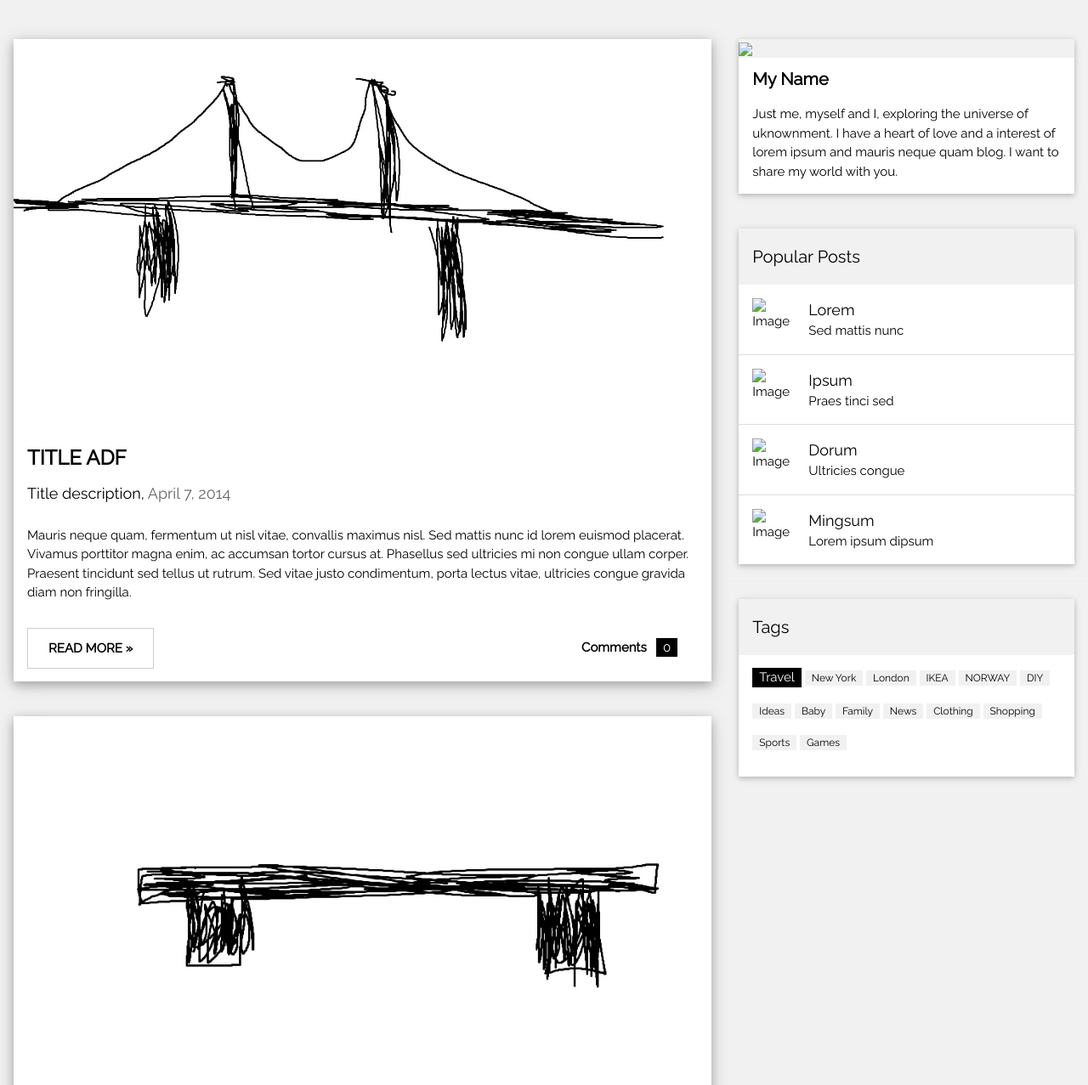
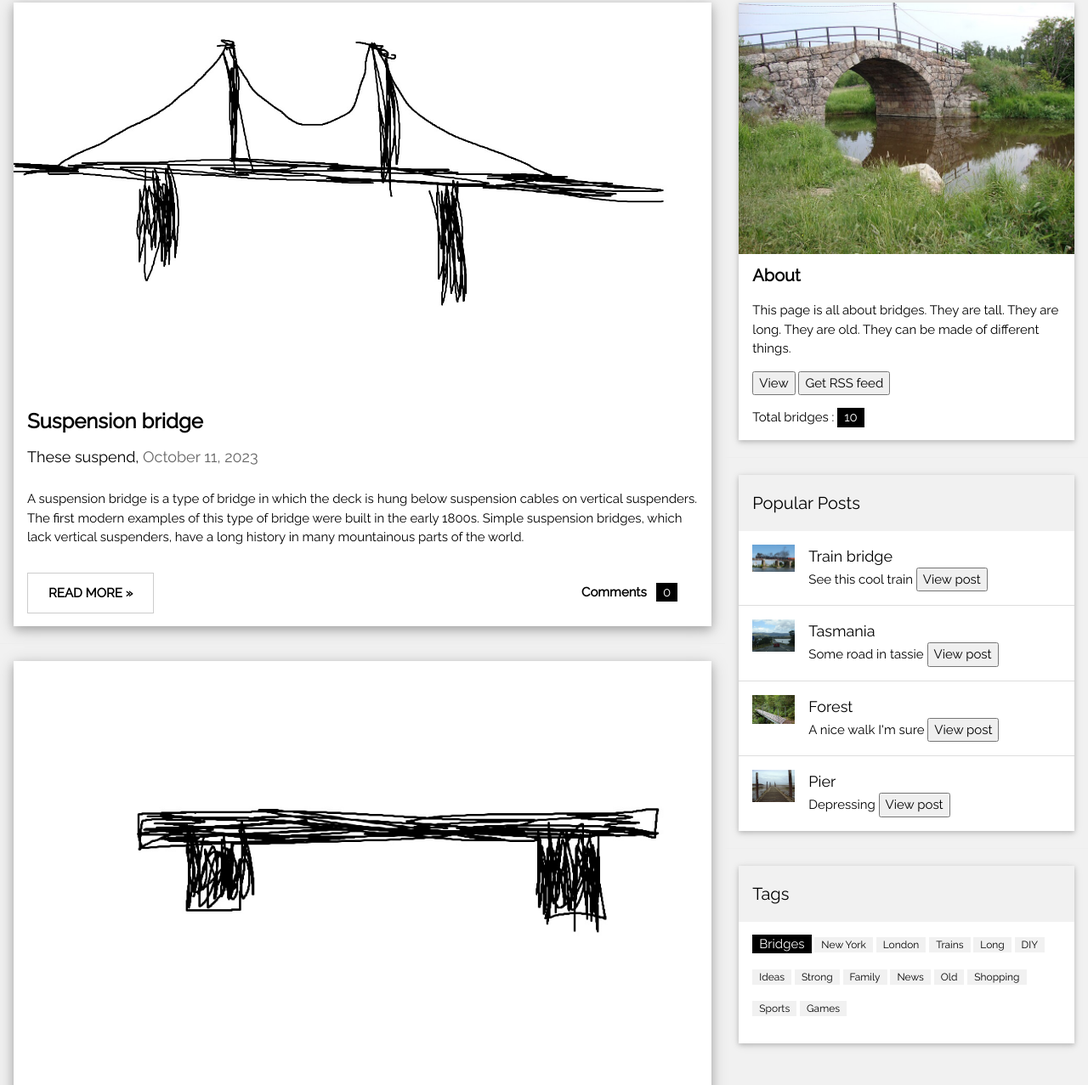
Before and after one commit to Priddles/marsupial-chats, a website: page data/case4/index.html in a window 1280 px wide. Shown: the part 151-1428 px from the top of the page at 85% size. Drawn offline with nearby package versions, Linux system fonts and the light colour scheme.

Commit message:
base structure set

```diff
--- a/data/case4/index.html
+++ b/data/case4/index.html
@@ -18,8 +18,7 @@ and is wrapped around the whole page content, except for the footer in this exam
 
 <!-- Header -->
 <header class="w3-container w3-center w3-padding-32">
-  <h1><b>MY BLOG</b></h1>
-  <p>Welcome to the blog of <span class="w3-tag">unknown</span></p>
+  <h1><b>Bridges B Built</b></h1>
 </header>
 
 <!-- Grid -->
@@ -28,16 +27,15 @@ and is wrapped around the whole page content, except for the footer in this exam
 <!-- Blog entries -->
 <div class="w3-col l8 s12">
   <!-- Blog entry -->
-  <div class="w3-card-4 w3-margin w3-white">
-    <img src="bridge.jpg" alt="Nature" style="width:100%">
+  <div class="w3-card-4 w3-margin w3-white" data-testid="card">
+    <img src="bridge.jpg" alt="Bridge1" style="width:100%">
     <div class="w3-container">
-      <h3 data-testid="title"><b>TITLE ADF</b></h3>
-      <h5 data-testid="description">Title description, <span class="w3-opacity">April 7, 2014</span></h5>
+      <h3 data-testid="title"><b>Suspension bridge</b></h3>
+      <h5>These suspend, <span data-testid="card-date" class="w3-opacity">October 11, 2023</span></h5>
     </div>
 
-    <div class="w3-container">
-      <p>Mauris neque quam, fermentum ut nisl vitae, convallis maximus nisl. Sed mattis nunc id lorem euismod placerat. Vivamus porttitor magna enim, ac accumsan tortor cursus at. Phasellus sed ultricies mi non congue ullam corper. Praesent tincidunt sed
-        tellus ut rutrum. Sed vitae justo condimentum, porta lectus vitae, ultricies congue gravida diam non fringilla.</p>
+    <div class="w3-container" data-testid="card-body">
+      <p>A suspension bridge is a type of bridge in which the deck is hung below suspension cables on vertical suspenders. The first modern examples of this type of bridge were built in the early 1800s. Simple suspension bridges, which lack vertical suspenders, have a long history in many mountainous parts of the world.</p>
       <div class="w3-row">
         <div class="w3-col m8 s12">
           <p><button class="w3-button w3-padding-large w3-white w3-border"><b>READ MORE »</b></button></p>
@@ -51,16 +49,15 @@ and is wrapped around the whole page content, except for the footer in this exam
   <hr>
 
   <!-- Blog entry -->
-  <div class="w3-card-4 w3-margin w3-white">
+  <div class="w3-card-4 w3-margin w3-white" data-testid="card">
   <img src="bridge2.jpg" alt="Bridge2" style="width:100%">
     <div class="w3-container">
-      <h3><b>BLOG ENTRY</b></h3>
-      <h5>Title description, <span class="w3-opacity">April 2, 2014</span></h5>
+      <h3><b>Beam bridge</b></h3>
+      <h5>Nice and simple, <span class="w3-opacity" data-testid="card-date">June 22, 2023</span></h5>
     </div>
 
-    <div class="w3-container">
-      <p>Mauris neque quam, fermentum ut nisl vitae, convallis maximus nisl. Sed mattis nunc id lorem euismod placerat. Vivamus porttitor magna enim, ac accumsan tortor cursus at. Phasellus sed ultricies mi non congue ullam corper. Praesent tincidunt sed
-        tellus ut rutrum. Sed vitae justo condimentum, porta lectus vitae, ultricies congue gravida diam non fringilla.</p>
+    <div class="w3-container" data-testid="card-body">
+      <p>Beam bridges are the simplest structural forms for bridge spans supported by an abutment or pier at each end. No moments are transferred throughout the support, hence their structural type is known as simply supported.</p>
       <div class="w3-row">
         <div class="w3-col m8 s12">
           <p><button class="w3-button w3-padding-large w3-white w3-border"><b>READ MORE »</b></button></p>
@@ -77,54 +74,61 @@ and is wrapped around the whole page content, except for the footer in this exam
 <!-- Introduction menu -->
 <div class="w3-col l4">
   <!-- About Card -->
-  <div class="w3-card w3-margin w3-margin-top">
-  <img src="/avatar_g.jpg" style="width:100%">
+  <div class="w3-card w3-margin w3-margin-top" data-testid="about">
+  <img src="/nicebridge.jpg" style="width:100%">
     <div class="w3-container w3-white">
-      <h4><b>My Name</b></h4>
-      <p>Just me, myself and I, exploring the universe of uknownment. I have a heart of love and a interest of lorem ipsum and mauris neque quam blog. I want to share my world with you.</p>
+      <h4><b>About</b></h4>
+      <p data-testid="about-description">This page is all about bridges. They are tall. They are long. They are old. They can be made of different things.</p>
+      <button>View</button>
+      <button>Get RSS feed</button>
+      <p>Total bridges : <span class="w3-tag">10</span></p>
     </div>
   </div><hr>
 
   <!-- Posts -->
-  <div class="w3-card w3-margin">
+  <div class="w3-card w3-margin" data-testid="posts">
     <div class="w3-container w3-padding">
       <h4>Popular Posts</h4>
     </div>
     <ul class="w3-ul w3-hoverable w3-white">
       <li class="w3-padding-16">
-        <img src="/workshop.jpg" alt="Image" class="w3-left w3-margin-right" style="width:50px">
-        <span class="w3-large">Lorem</span><br>
-        <span>Sed mattis nunc</span>
+        <img src="/choochoo.jpg" alt="Image" class="w3-left w3-margin-right" style="width:50px">
+        <span data-testid="post-title" class="w3-large">Train bridge</span><br>
+        <span data-testid="post-body">See this cool train</span>
+        <button onclick="window.location = '/choochoo.jpg'">View post</button>
       </li>
       <li class="w3-padding-16">
-        <img src="/gondol.jpg" alt="Image" class="w3-left w3-margin-right" style="width:50px">
-        <span class="w3-large">Ipsum</span><br>
-        <span>Praes tinci sed</span>
+        <img src="/strayabridge.jpg" alt="Image" class="w3-left w3-margin-right" style="width:50px">
+        <span data-testid="post-title" class="w3-large">Tasmania</span><br>
+        <span data-testid="post-body">Some road in tassie</span>
+        <button onclick="window.location = '/strayabridge.jpg'">View post</button>
       </li>
       <li class="w3-padding-16">
-        <img src="/skies.jpg" alt="Image" class="w3-left w3-margin-right" style="width:50px">
-        <span class="w3-large">Dorum</span><br>
-        <span>Ultricies congue</span>
+        <img src="/woodbridge.jpg" alt="Image" class="w3-left w3-margin-right" style="width:50px">
+        <span data-testid="post-title" class="w3-large">Forest</span><br>
+        <span data-testid="post-body">A nice walk I'm sure</span>
+        <button onclick="window.location = '/woodbridge.jpg'">View post</button>
       </li>
       <li class="w3-padding-16 w3-hide-medium w3-hide-small">
-        <img src="/rock.jpg" alt="Image" class="w3-left w3-margin-right" style="width:50px">
-        <span class="w3-large">Mingsum</span><br>
-        <span>Lorem ipsum dipsum</span>
+        <img src="/shitbridge.jpg" alt="Image" class="w3-left w3-margin-right" style="width:50px">
+        <span data-testid="post-title" class="w3-large">Pier</span><br>
+        <span data-testid="post-body">Depressing</span>
+        <button onclick="window.location = '/shitbridge.jpg'">View post</button>
       </li>
     </ul>
   </div>
   <hr>
 
   <!-- Labels / tags -->
-  <div class="w3-card w3-margin">
+  <div class="w3-card w3-margin" data-testid="tags">
     <div class="w3-container w3-padding">
       <h4>Tags</h4>
     </div>
     <div class="w3-container w3-white">
-    <p><span class="w3-tag w3-black w3-margin-bottom">Travel</span> <span class="w3-tag w3-light-grey w3-small w3-margin-bottom">New York</span> <span class="w3-tag w3-light-grey w3-small w3-margin-bottom">London</span>
-      <span class="w3-tag w3-light-grey w3-small w3-margin-bottom">IKEA</span> <span class="w3-tag w3-light-grey w3-small w3-margin-bottom">NORWAY</span> <span class="w3-tag w3-light-grey w3-small w3-margin-bottom">DIY</span>
-      <span class="w3-tag w3-light-grey w3-small w3-margin-bottom">Ideas</span> <span class="w3-tag w3-light-grey w3-small w3-margin-bottom">Baby</span> <span class="w3-tag w3-light-grey w3-small w3-margin-bottom">Family</span>
-      <span class="w3-tag w3-light-grey w3-small w3-margin-bottom">News</span> <span class="w3-tag w3-light-grey w3-small w3-margin-bottom">Clothing</span> <span class="w3-tag w3-light-grey w3-small w3-margin-bottom">Shopping</span>
+    <p><span class="w3-tag w3-black w3-margin-bottom">Bridges</span> <span class="w3-tag w3-light-grey w3-small w3-margin-bottom">New York</span> <span class="w3-tag w3-light-grey w3-small w3-margin-bottom">London</span>
+      <span class="w3-tag w3-light-grey w3-small w3-margin-bottom">Trains</span> <span class="w3-tag w3-light-grey w3-small w3-margin-bottom">Long</span> <span class="w3-tag w3-light-grey w3-small w3-margin-bottom">DIY</span>
+      <span class="w3-tag w3-light-grey w3-small w3-margin-bottom">Ideas</span> <span class="w3-tag w3-light-grey w3-small w3-margin-bottom">Strong</span> <span class="w3-tag w3-light-grey w3-small w3-margin-bottom">Family</span>
+      <span class="w3-tag w3-light-grey w3-small w3-margin-bottom">News</span> <span class="w3-tag w3-light-grey w3-small w3-margin-bottom">Old</span> <span class="w3-tag w3-light-grey w3-small w3-margin-bottom">Shopping</span>
       <span class="w3-tag w3-light-grey w3-small w3-margin-bottom">Sports</span> <span class="w3-tag w3-light-grey w3-small w3-margin-bottom">Games</span>
     </p>
     </div>
```
Also changed, not shown: data/case4/index.js (+6 -2 lines), tests/case4.spec.ts (+48 -1 lines), data/case4/choochoo.jpg (added), data/case4/favicon.ico (added), data/case4/nicebridge.jpg (added), data/case4/shitbridge.jpg (added), data/case4/strayabridge.jpg (added), data/case4/woodbridge.jpg (added), 1 other file.
